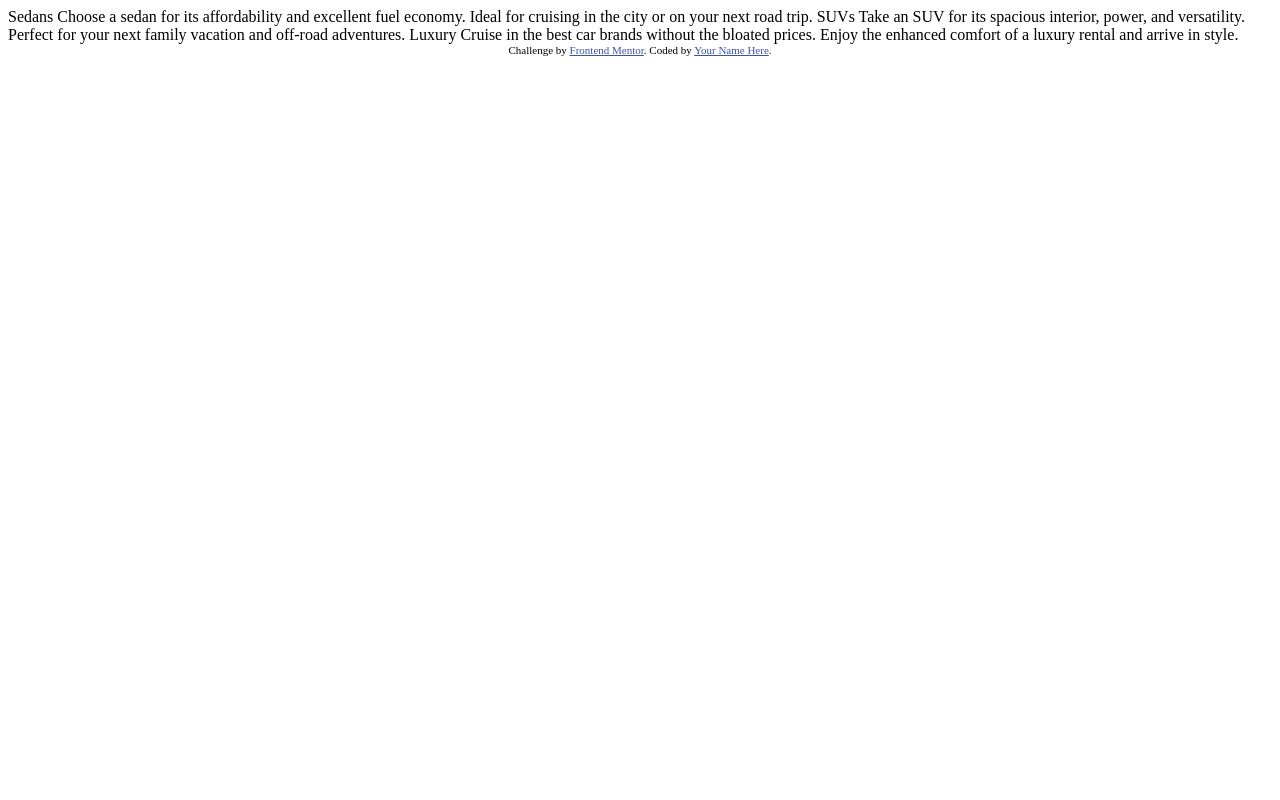
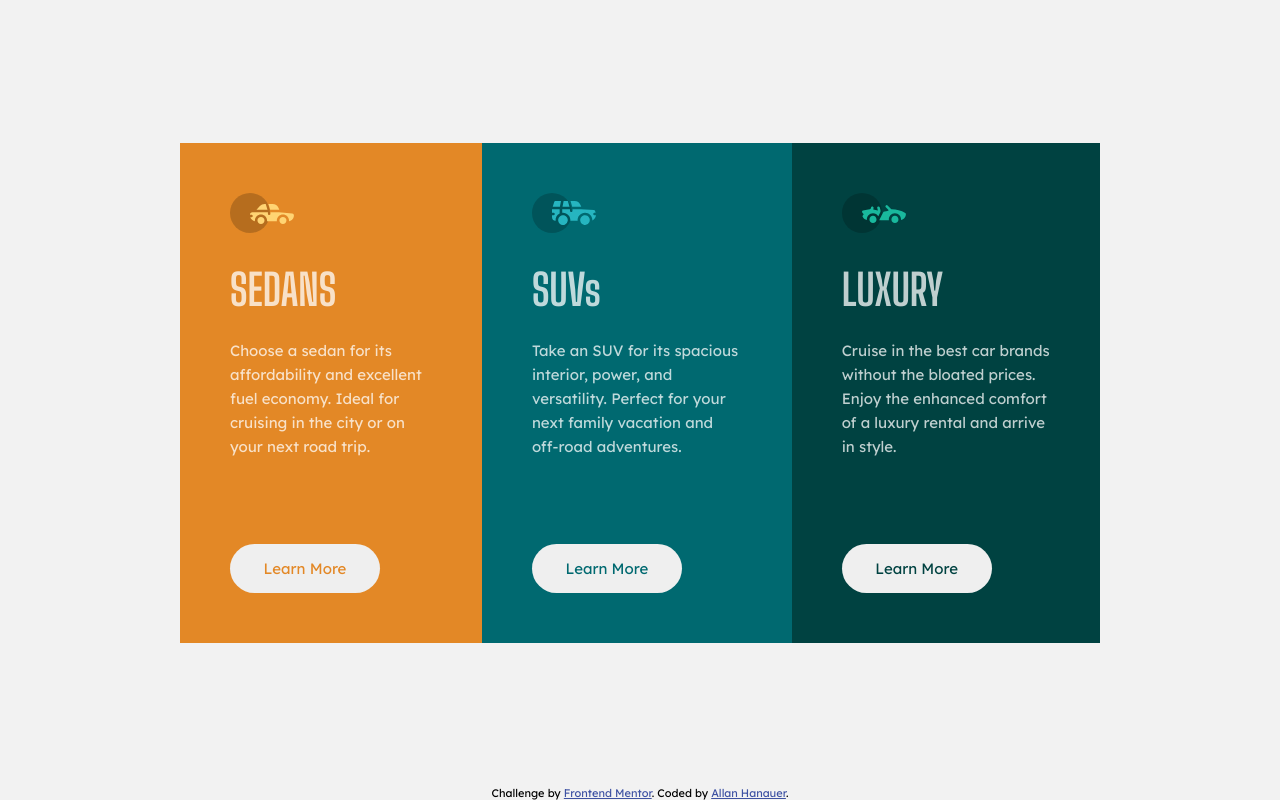
Before and after one commit to allanhanauer/3-column-preview-card-component-main, a plain HTML site: page index.html in a window 1280 px wide. Drawn offline with Linux system fonts and the light colour scheme.

Commit message:
Finalizacao do Projeto

```diff
--- a/index.html
+++ b/index.html
@@ -1,36 +1,76 @@
 <!DOCTYPE html>
 <html lang="en">
+
 <head>
   <meta charset="UTF-8">
-  <meta name="viewport" content="width=device-width, initial-scale=1.0"> <!-- displays site properly based on user's device -->
+  <meta name="viewport" content="width=device-width, initial-scale=1.0">
+  <!-- displays site properly based on user's device -->
 
   <link rel="icon" type="image/png" sizes="32x32" href="./images/favicon-32x32.png">
 
   <title>Frontend Mentor | 3-column preview card component</title>
 
   <!-- Feel free to remove these styles or customise in your own stylesheet 👍 -->
-  <style>
-    .attribution { font-size: 11px; text-align: center; }
-    .attribution a { color: hsl(228, 45%, 44%); }
-  </style>
+  <link rel="stylesheet" href="src/style.css">
+  <link rel="stylesheet" href="src/resp.css">
 </head>
+
 <body>
-
-  Sedans
-  Choose a sedan for its affordability and excellent fuel economy. Ideal for cruising in the city
-  or on your next road trip.
-
+  <header>
+  </header>
+  <main>
+    <div class="car1">
+      <div id="img">
+        <img src="images/icon-sedans.svg" alt="">
+      </div>
+      <h1>
+        SEDANS
+      </h1>
+      <p>
+        Choose a sedan for its affordability and excellent fuel economy. Ideal for cruising in the city or on your next
+        road trip.
+      </p>
+      <button>
+        Learn More
+      </button>
+    </div>
+    <div class="car2">
+      <div id="img">
+        <img src="images/icon-suvs.svg" alt="">
+      </div>
+      <h1>
         SUVs
+      </h1>
+      <p>
         Take an SUV for its spacious interior, power, and versatility. Perfect for your next family vacation
         and off-road adventures.
-
-  Luxury
+      </p>
+      <button>
+        Learn More
+      </button>
+    </div>
+    <div class="car3">
+      <div id="img">
+        <img src="images/icon-luxury.svg" alt="">
+      </div>
+      <h1>
+        LUXURY
+      </h1>
+      <p>
         Cruise in the best car brands without the bloated prices. Enjoy the enhanced comfort of a luxury
         rental and arrive in style.
-
+      </p>
+      <button>
+        Learn More
+      </button>
+    </div>
+  </main>
+  <footer>
     <div class="attribution">
       Challenge by <a href="https://www.frontendmentor.io?ref=challenge" target="_blank">Frontend Mentor</a>.
-    Coded by <a href="#">Your Name Here</a>.
+      Coded by <a href="#">Allan Hanauer</a>.
     </div>
+  </footer>
 </body>
+
 </html>
--- /dev/null
+++ b/src/resp.css
@@ -0,0 +1,20 @@
+@media only screen and (max-width : 600px) {
+    body{
+        width: 100%;
+        height: fit-content;
+        justify-content: space-between;
+        flex-direction: column;
+    }
+    main{
+        width: 80%;
+        flex-direction: column;
+    }
+    .car1{
+        display: flex;
+        flex-direction: column;
+    }
+    footer{
+        display: none;
+    }
+
+}
--- /dev/null
+++ b/src/style.css
@@ -0,0 +1,115 @@
+@import url("https://fonts.googleapis.com/css2?family=Big+Shoulders+Display:wght@700&family=Lexend+Deca&display=swap");
+:root {
+  --font-primary: "Lexend Deca";
+  --font-secund: "Big Shoulders Display";
+  --Bright-orange: hsl(31, 77%, 52%);
+  --Dark-cyan: hsl(184, 100%, 22%);
+  --Very-dark-cyan: hsl(179, 100%, 13%);
+  --Transparent-white-paragraphs: hsla(0, 0%, 100%, 0.75);
+  --Very-light-gray-background-headings-buttons: hsl(0, 0%, 95%);
+}
+* {
+  margin: 0;
+  padding: 0;
+  font-family: var(--font-primary);
+}
+body {
+  display: flex;
+  flex-direction: column;
+  justify-content: space-between;
+  align-items: center;
+  width: 100vw;
+  height: 100vh;
+  background-color: var(--Very-light-gray-background-headings-buttons);
+}
+main {
+  display: flex;
+  width: 920px;
+  height: 500px;
+  color: var(--Transparent-white-paragraphs);
+  line-height: 1.6;
+}
+main h1 {
+  color: var(--Transparent-white-paragraphs);
+  font-family: var(--font-secund);
+  font-size: 43px;
+}
+main p {
+  font-size: 15px;
+}
+main button {
+  width: 150px;
+  height: 50px;
+  border-radius: 25px;
+}
+main .car1 button:hover {
+  background-color: var(--Bright-orange);
+  border: 1px solid var(--Transparent-white-paragraphs);
+  color: var(--Transparent-white-paragraphs);
+}
+main .car2 button:hover {
+  background-color: var(--Dark-cyan);
+  border: 1px solid var(--Transparent-white-paragraphs);
+  color: var(--Transparent-white-paragraphs);
+}
+main .car3 button:hover {
+  background-color: var(--Very-dark-cyan);
+  border: 1px solid var(--Transparent-white-paragraphs);
+  color: var(--Transparent-white-paragraphs);
+}
+main .car1 {
+  display: flex;
+  flex-direction: column;
+  height: 100%;
+  gap: 15px;
+  box-sizing: border-box;
+  padding: 50px;
+  background-color: var(--Bright-orange);
+}
+main .car1 button {
+  margin-top: 70px;
+  border: none;
+  color: var(--Bright-orange);
+  font-size: 15px;
+}
+
+main .car2 {
+  display: flex;
+  flex-direction: column;
+  height: 100%;
+  gap: 15px;
+  box-sizing: border-box;
+  padding: 50px;
+  background-color: var(--Dark-cyan);
+}
+main .car2 button {
+  margin-top: 70px;
+  border: none;
+  color: var(--Dark-cyan);
+  font-size: 15px;
+}
+
+main .car3 {
+  display: flex;
+  flex-direction: column;
+  height: 100%;
+  gap: 15px;
+  box-sizing: border-box;
+  padding: 50px;
+  background-color: var(--Very-dark-cyan);
+}
+main .car3 button {
+  margin-top: 70px;
+  border: none;
+  color: var(--Very-dark-cyan);
+  font-size: 15px;
+}
+
+/* #region */
+.attribution {
+  font-size: 11px;
+}
+.attribution a {
+  color: hsl(228, 45%, 44%);
+}
+/* #endregion */
```
Lines whose indentation alone changed are shown as unchanged.
